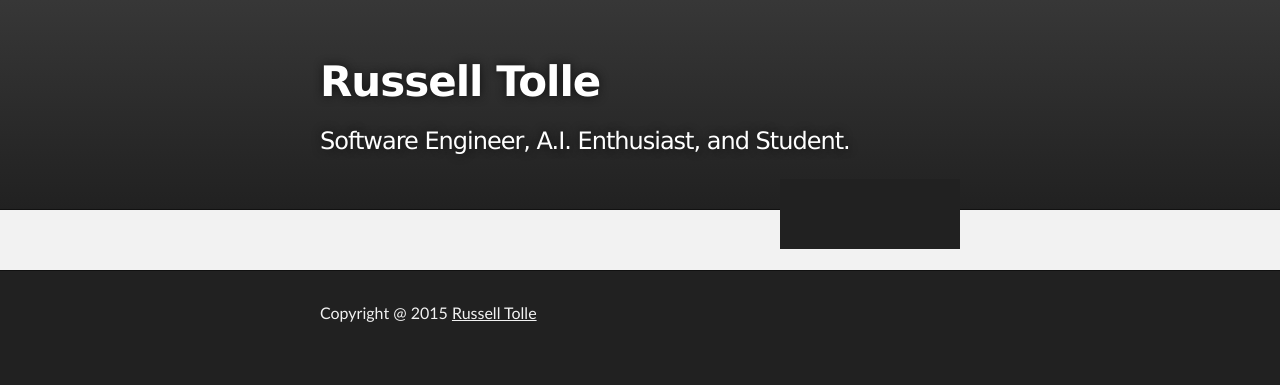
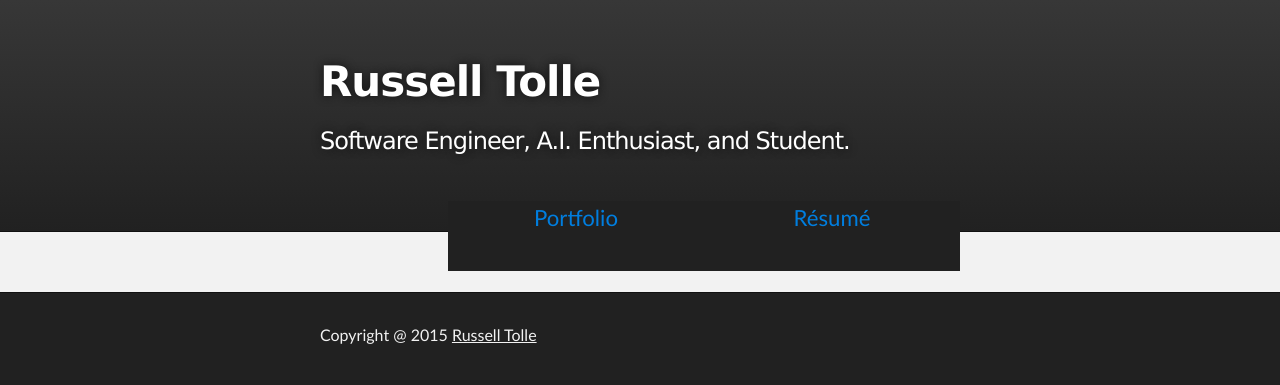
Before and after one commit to Mac21/mac21.github.io, a plain HTML site: page index.html in a window 1280 px wide. Drawn offline with Linux system fonts and the light colour scheme.

Commit message:
Re learning all the css I have already forgot.

```diff
--- a/index.html
+++ b/index.html
@@ -17,8 +17,12 @@
           <h2 id="project_tagline">Software Engineer, A.I. Enthusiast, and Student.</h2>
 
             <section id="project_links">
-              <a class="resume_link" href="resume.html"></a>
-              <a class="portfolio_link" href="portfolio.html"></a>
+              <div class="button">
+                <a class="button_link" href="resume.html">Résumé</a>
+              </div>
+              <div class="button">
+                <a class="button_link" href="portfolio.html">Portfolio</a>
+              </div>
             </section>
         </header>
     </div>
--- a/stylesheets/stylesheet.css
+++ b/stylesheets/stylesheet.css
@@ -315,25 +315,27 @@ Full-Width Styles
   text-shadow: #111 0px 0px 10px;
 }
 
-.resume_link {
+#project_links {
+  display: block;
+  margin: 32px auto 0 auto;
+  width: 100%;
+}
+
+.button {
   display: block;
   float: right;
-  width: 90px;
+  width: 256px;
   height:70px;
-  text-indent: -5000px;
+  text-align: center !important;
+  box-sizing: border-box;
   overflow: hidden;
   background: #212121;
 }
 
-.portfolio_link {
-  display: block;
-  float: right;
-  width: 90px;
-  height:70px;
-  text-indent: -5000px;
-  overflow: hidden;
-  background: #212121;
-  margin-left: 10px;
+.button_link {
+  font-weight: 300 !important;
+  font-size: 1.3875rem;
+  font-family: 'Myriad Pro', Calibri, Helvetica, Arial, sans-serif;
 }
 
 #main_content_wrap {
@@ -369,7 +371,7 @@ Small Device Styles
   }
 
   #project_title {
-  font-size: 32px;
+    font-size: 32px;
   }
 
   h1 {
```
Also changed, not shown: portfolio.html (added, +7 -0 lines), resume.html (added, +7 -0 lines), 5 other files.
